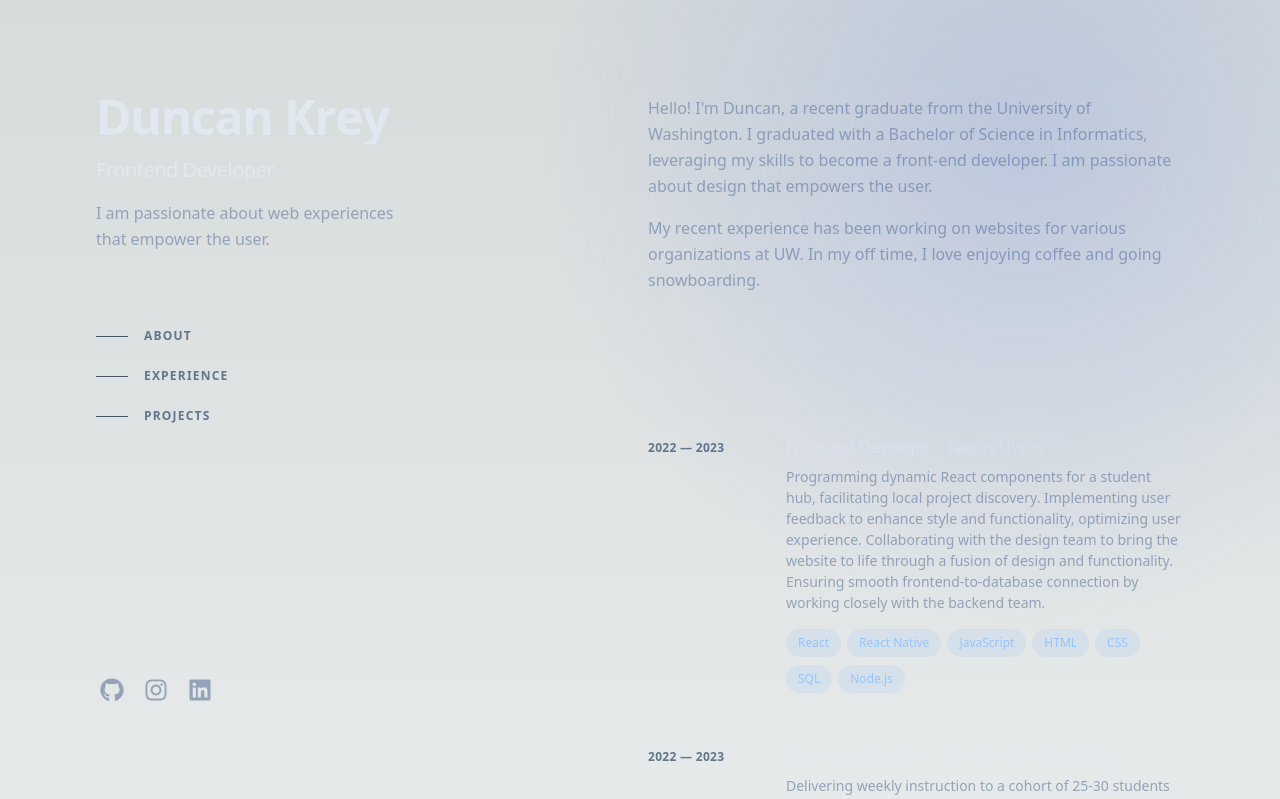
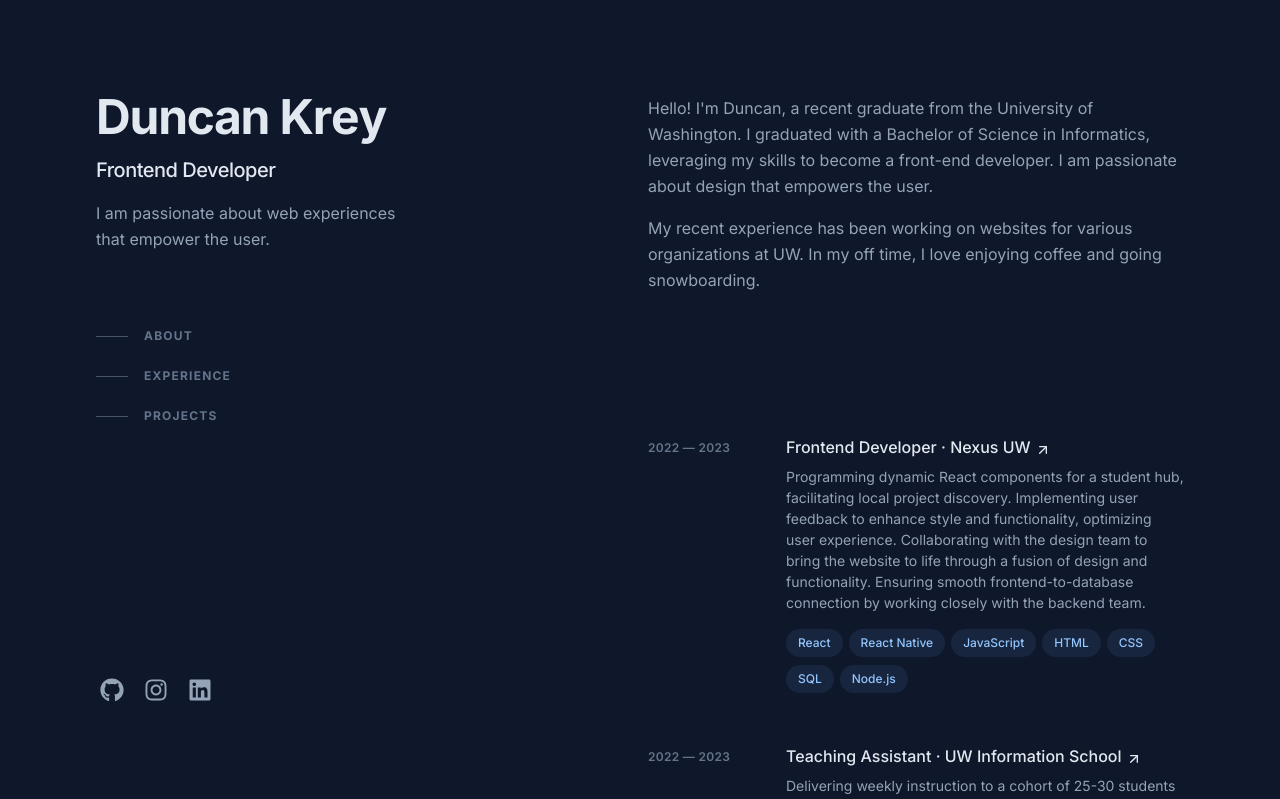
Before and after one commit to duncrob/personal-site, a Next.js app: page /practice in a window 1280 px wide. Shown: the top 799 px of the page. Built offline with nearby package versions, Linux system fonts and the light colour scheme.

Commit message:
Added spotlight effect and fixed background gradient default style

```diff
--- a/src/app/globals.css
+++ b/src/app/globals.css
@@ -18,12 +18,6 @@
 
 body {
   color: rgb(var(--foreground-rgb));
-  background: linear-gradient(
-      to bottom,
-      transparent,
-      rgb(var(--background-end-rgb))
-    )
-    rgb(var(--background-start-rgb));
 }
 
 .paused {
--- a/src/app/layout.js
+++ b/src/app/layout.js
@@ -11,7 +11,12 @@ export const metadata = {
 export default function RootLayout({ children }) {
   return (
     <html lang="en" className='scroll-smooth'>
-      <body className={inter.className + 'bg-slate-900 leading-relaxed text-slate-400 antialiased selection:bg-blue-300 selection:text-blue-900'}>{children}</body>
+      <body
+        suppressHydrationWarning={true}
+        className={inter.className + ' min-h-screen bg-slate-900 bg-scroll leading-relaxed text-slate-400 antialiased selection:bg-blue-300 selection:text-blue-900'}
+        >
+          {children}
+        </body>
     </html>
   )
 }
--- a/src/app/practice/page.js
+++ b/src/app/practice/page.js
@@ -1,7 +1,7 @@
 'use client';
 import SplitType from "split-type"
 import Experience from "../components/Experience"
-import React, { useEffect } from "react";
+import React, { useEffect, useState } from "react";
 import { gsap } from "gsap";
 import experiences from "../../../public/experiences.json"
 import projects from "../../../public/projects.json"
@@ -11,6 +11,8 @@ import { faLinkedin, faGithub, faInstagram } from "@fortawesome/free-brands-svg-
 import Project from "../components/Project";
 
 export default function Home() {
+  const [mousePos, setMousePos] = useState({ x: undefined, y: undefined });
+
   useEffect(() => {
     let text = SplitType.create('.name-text');
     let characters = document.querySelectorAll('.char');
@@ -20,7 +22,6 @@ export default function Home() {
     }
 
     document.querySelector('.name-text').classList.remove('invisible');
-    document.querySelector('.name-text').classList.remove('invisible');
 
     gsap.to('.char', {
       y: -3,
@@ -28,6 +29,10 @@ export default function Home() {
       delay: 0.02,
       duration: 0.5
     });
+
+    window.addEventListener("mousemove", (event) => {
+      setMousePos({ x: event.clientX, y: event.clientY + scrollY })
+    })
   }, [])
 
   function renderExperiences() {
@@ -44,7 +49,7 @@ export default function Home() {
 
   return (
     <div className='relative group/spotlight'>
-      <div className="pointer-events-none fixed inset-0 z-30 transition duration-300 lg:absolute" style={{background: "radial-gradient(600px at 1023px 145px, rgba(29, 78, 216, 0.15), transparent 80%)"}}></div>
+      <div className="pointer-events-none fixed inset-0 z-30 transition duration-300 lg:absolute" style={{background: "radial-gradient(600px at " + mousePos.x + "px " + mousePos.y +"px, rgba(29, 78, 216, 0.15), transparent 80%)"}}></div>
       <div className='mx-auto min-h-screen max-w-screen-xl px-6 md:px-12 lg:px-24 py-12 md:py-20 lg:py-0'>
         <div className='lg:flex lg:justify-between lg:gap-4'>
           <header className='lg:py-24 lg:sticky lg:top-0 lg:flex lg:max-h-screen lg:w-1/2 lg:flex-col lg:justify-between max-h-screen'>
```
